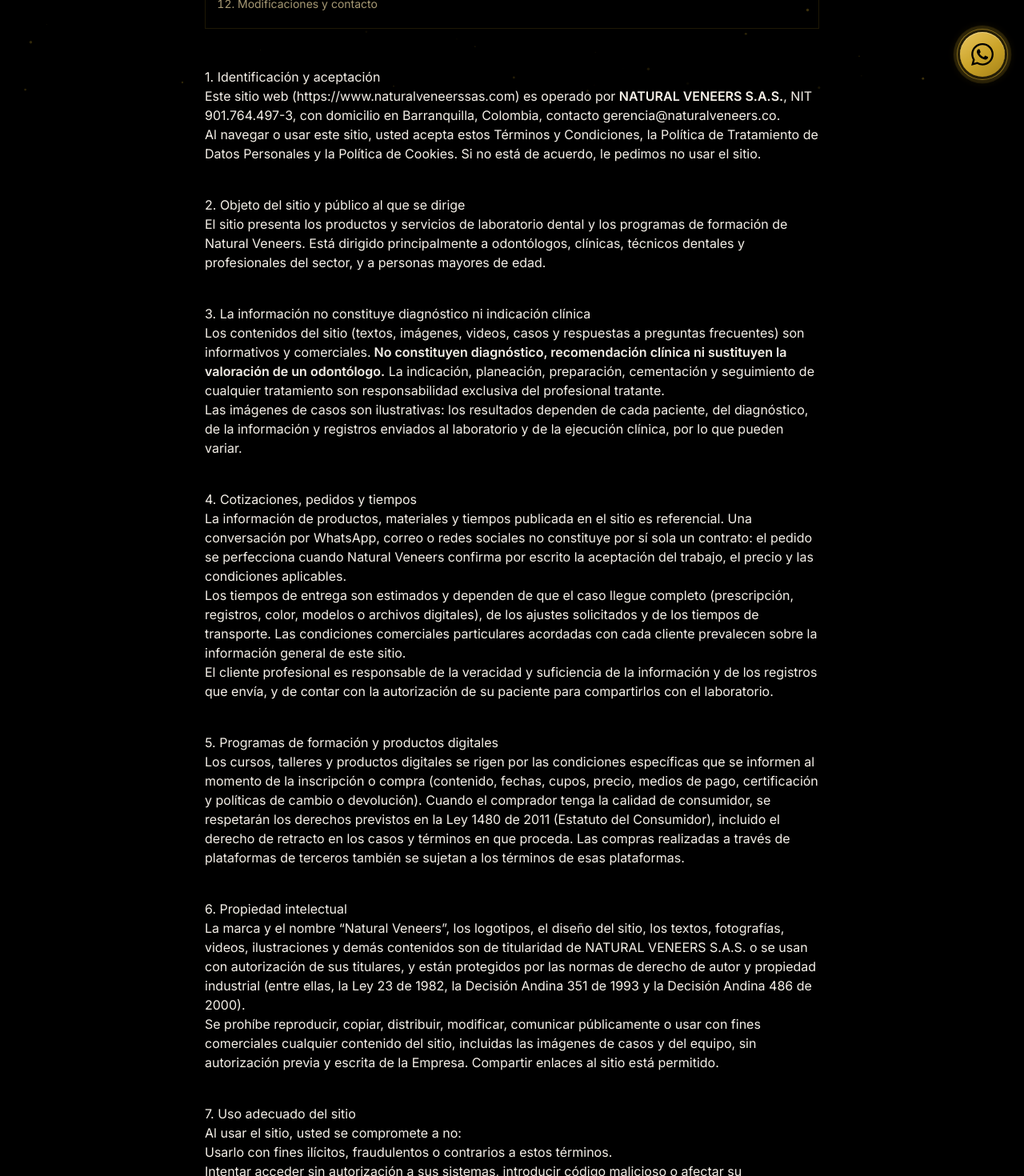
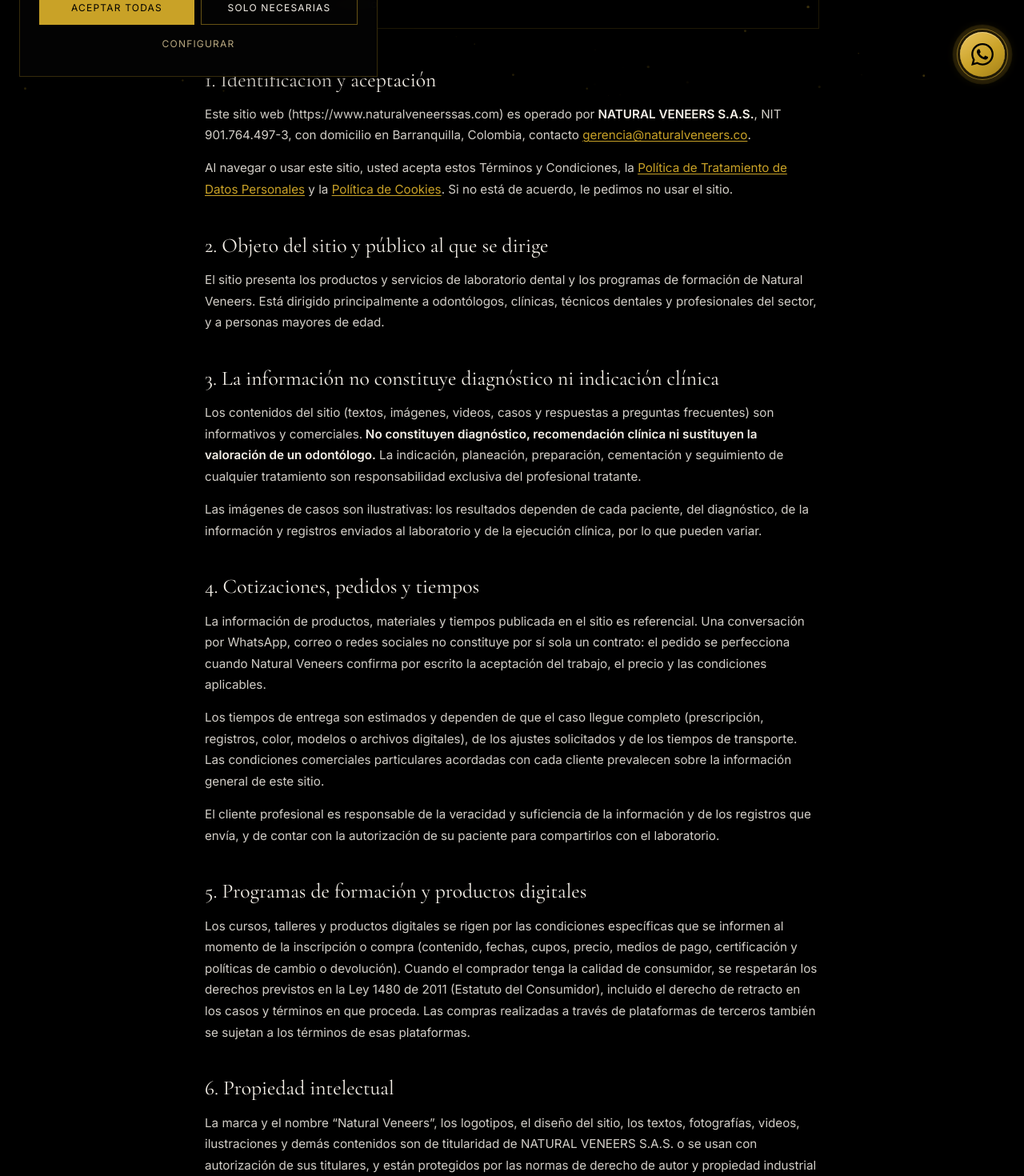
Before and after one commit to anuartalaigua0403-gif/LANDING-PAGE-NATURAL-VENEERS, a Next.js app: page /terminos-y-condiciones in a window 1280 px wide. Shown: the part 680-2150 px from the top of the page at 80% size. Built offline with nearby package versions, Linux system fonts and the light colour scheme.

Commit message:
legal: banner en el layout y estilos de documentos

```diff
--- a/src/app/globals.css
+++ b/src/app/globals.css
@@ -66,3 +66,20 @@ body {
   height: 3rem !important;
   border-color: rgba(201, 162, 39, 0.9) !important;
 }
+
+/* Documentos legales: texto legible y con buen contraste */
+.legal-prose { font-family: inherit; color: rgba(245, 240, 232, 0.86); font-size: 0.95rem; line-height: 1.75; }
+.legal-prose h2 { font-family: 'Cormorant Garamond', Georgia, serif; color: #F5F0E8; font-size: 1.6rem; line-height: 1.25; margin: 0 0 0.9rem; }
+.legal-prose h3 { color: #C9A227; font-size: 0.8rem; letter-spacing: 0.18em; text-transform: uppercase; margin: 1.4rem 0 0.6rem; }
+.legal-prose p { margin: 0 0 0.9rem; }
+.legal-prose ul, .legal-prose ol { margin: 0 0 1rem; padding-left: 1.3rem; }
+.legal-prose ul { list-style: disc; }
+.legal-prose ol { list-style: lower-alpha; }
+.legal-prose li { margin-bottom: 0.4rem; }
+.legal-prose strong { color: #F5F0E8; font-weight: 600; }
+.legal-prose a { color: #C9A227; text-decoration: underline; text-underline-offset: 2px; }
+.legal-prose a:hover { color: #F0CC6A; }
+.legal-prose table { width: 100%; border-collapse: collapse; margin: 0 0 1rem; font-size: 0.85rem; }
+.legal-prose th, .legal-prose td { border: 1px solid rgba(201, 162, 39, 0.2); padding: 0.55rem 0.7rem; text-align: left; vertical-align: top; }
+.legal-prose th { color: #F5F0E8; background: rgba(201, 162, 39, 0.06); }
+.legal-prose .table-wrap { overflow-x: auto; }
--- a/src/app/layout.tsx
+++ b/src/app/layout.tsx
@@ -8,6 +8,7 @@ import Particles from '@/components/ui/Particles'
 import Navbar from '@/components/layout/Navbar'
 import Footer from '@/components/layout/Footer'
 import WhatsAppFloat from '@/components/ui/WhatsAppFloat'
+import CookieBanner from '@/components/ui/CookieBanner'
 
 export const metadata: Metadata = {
   title: 'Natural Veneers — Laboratorio Dental Premium | Colombia',
@@ -43,6 +44,7 @@ export default function RootLayout({
             <main>{children}</main>
             <Footer />
             <WhatsAppFloat />
+            <CookieBanner />
           </LanguageProvider>
         </PreloaderProvider>
       </body>
```
